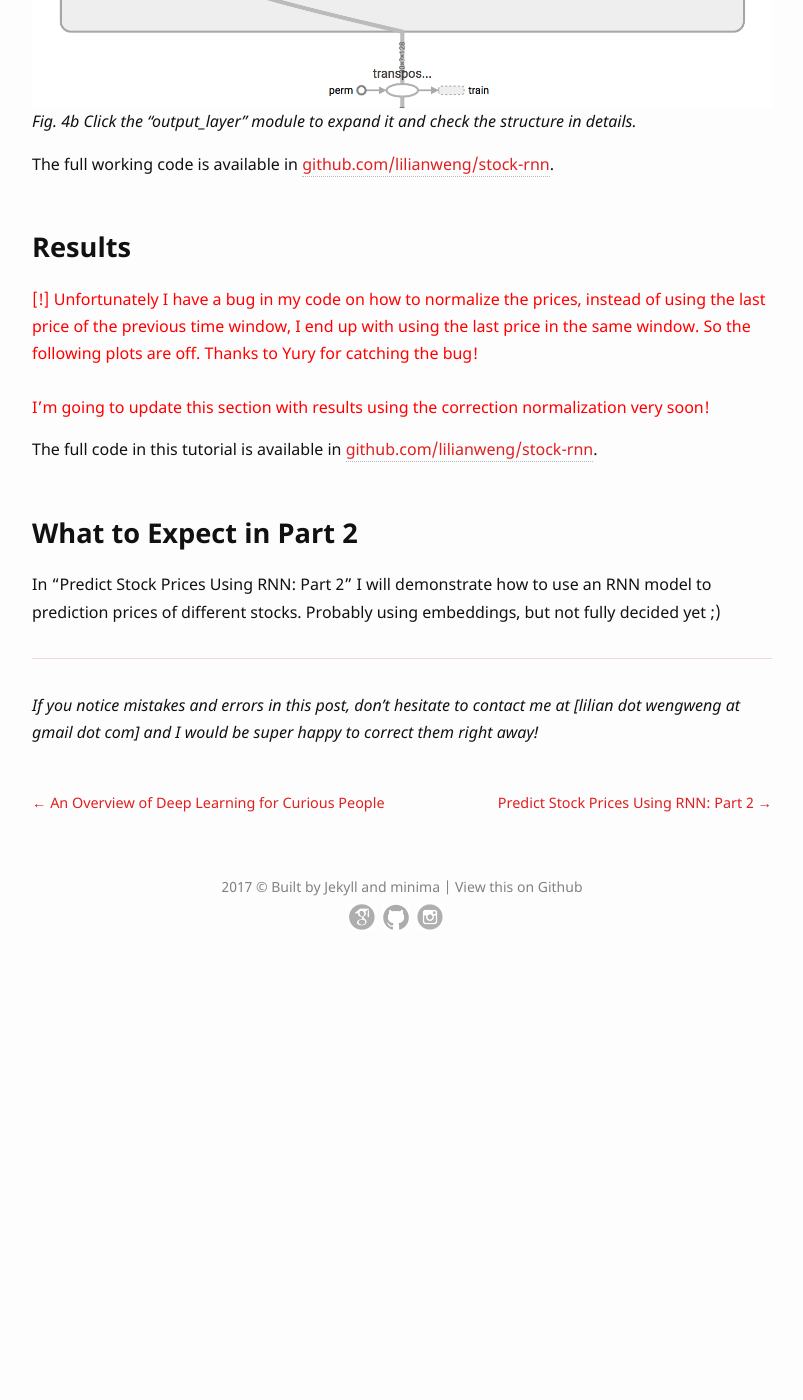
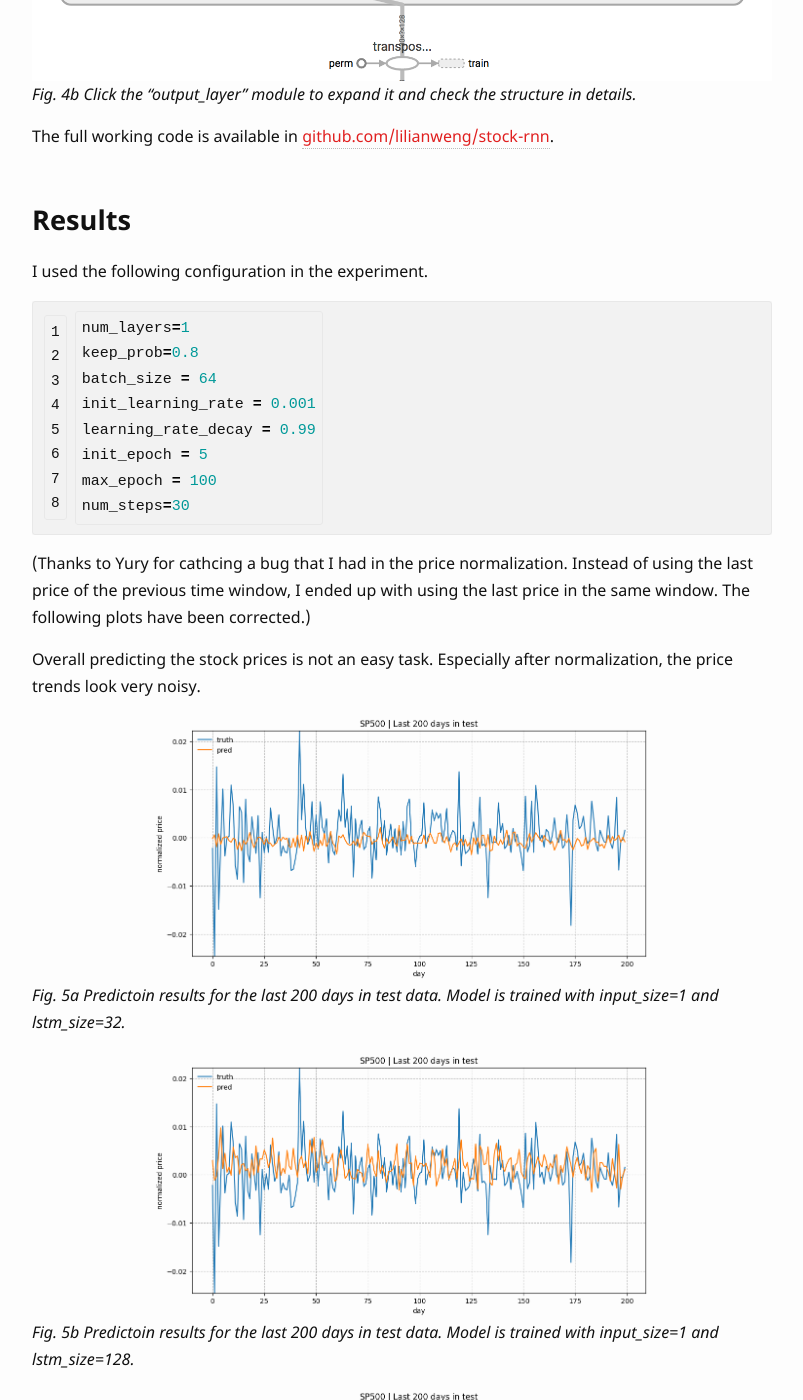
Before and after one commit to lilianweng/lil-log, a Jekyll site: the page built from _posts/2017-07-08-predict-stock-prices-using-RNN-part-1.md, in a window 1280 px wide and 1400 px high, scrolled down 10800 px. Shown: the whole window, without its empty margins (238-1041 px from the left). Built offline with Jekyll 4.4.1, drawn with Linux system fonts in a browser that asks for light colours; formulas are drawn with MathJax 3; before the commit the page ends 11750 px from its top, so only the background shows below that; some of the changed text lies outside the part shown.

Commit message:
update stock rnn part 1

````diff
--- a/_posts/2017-07-08-predict-stock-prices-using-RNN-part-1.md
+++ b/_posts/2017-07-08-predict-stock-prices-using-RNN-part-1.md
@@ -161,16 +161,16 @@ The training requires `max_epoch` epochs in total; an [epoch](http://www.fon.hum
 {% highlight python linenos %}
 # Configuration is wrapped in one object for easy tracking and passing.
 class RNNConfig():
-    input_size=3
+    input_size=1
     num_steps=30
     lstm_size=128
     num_layers=1
     keep_prob=0.8
-    batch_size = 200
-    init_learning_rate = 0.02
-    learning_rate_decay = 0.995
-    init_epoch = 10
-    max_epoch = 500
+    batch_size = 64
+    init_learning_rate = 0.001
+    learning_rate_decay = 0.99
+    init_epoch = 5
+    max_epoch = 50
 
 config = RNNConfig()
 {% endhighlight %}
@@ -364,60 +364,44 @@ The full working code is available in [github.com/lilianweng/stock-rnn](https://
 
 ## Results
 
-<span style="color: red;">[!] Unfortunately I have a bug in my code on how to normalize the prices, instead of using the last price of the previous time window, I end up with using the last price in the same window. So the following plots are off. Thanks to Yury for catching the bug! <br /><br />
-I'm going to update this section with results using the correction normalization very soon! </span>
-
-<!--
-In my experiment, I used the following configuration:
+I used the following configuration in the experiment.
 {% highlight python linenos %}
 num_layers=1
 keep_prob=0.8
-batch_size = 200
-init_learning_rate = 0.05
+batch_size = 64
+init_learning_rate = 0.001
 learning_rate_decay = 0.99
 init_epoch = 5
-max_epoch = 500
+max_epoch = 100
 num_steps=30
 {% endhighlight %}
 
-### input_size = 1; lstm_size = 32
-(Final MSE = 9.1462e-5)
-The result looks noisy with a tiny `input_size`.
+(Thanks to Yury for cathcing a bug that I had in the price normalization. Instead of using the last price of the previous time window, I ended up with using the last price in the same window. The following plots have been corrected.)
 
-![]({{ '/assets/images/results_input_size_1_lstm_size_32.png' | relative_url }})
-*Fig. 5a Predictoin results for the first and last 200 days in test data. Model is trained with input_size=1 and lstm_size=32.*
+Overall predicting the stock prices is not an easy task. Especially after normalization, the price trends look very noisy.
+
+![]({{ '/assets/images/rnn_input1_lstm32.png' | relative_url }})
+{: style="width: 500px;" class="center"}
+*Fig. 5a Predictoin results for the last 200 days in test data. Model is trained with input_size=1 and lstm_size=32.*
+
+![]({{ '/assets/images/rnn_input1_lstm128.png' | relative_url }})
+{: style="width: 500px;" class="center"}
+*Fig. 5b Predictoin results for the last 200 days in test data. Model is trained with input_size=1 and lstm_size=128.*
+
+![]({{ '/assets/images/rnn_input5_lstm128.png' | relative_url }})
+{: style="width: 500px;" class="center"}
+*Fig. 5c Predictoin results for the last 200 days in test data. Model is trained with input_size=5 and lstm_size=128.*
 
 
-### input_size = 5; lstm_size = 32
-(Final MSE = 2.9298e-4)
-Overall, pretty good.
 
-![]({{ '/assets/images/results_input_size_5_lstm_size_32.png' | relative_url }})
-*Fig. 5b Predictoin results for the first and last 200 days in test data. Model is trained with input_size=5 and lstm_size=32.*
+The example code in this tutorial is available in [github.com/lilianweng/stock-rnn:scripts](https://github.com/lilianweng/stock-rnn/tree/master/scripts).
 
+<span style="color: red;">(Updated on Sep 14, 2017)</span>
+The model code has been updated to be wrapped into a class: [LstmRNN](https://github.com/lilianweng/stock-rnn/blob/master/model_rnn.py). The model training can be triggered by [main.py](https://github.com/lilianweng/stock-rnn/blob/master/main.py), such as:
 
-### input_size = 5; lstm_size = 128
-(Final MSE = 3.9621e-4)
-More LSTM units makes the prediction less table.
-
-![]({{ '/assets/images/results_input_size_5_lstm_size_128.png' | relative_url }})
-*Fig. 5c Predictoin results for the first and last 200 days in test data. Model is trained with input_size=5 and lstm_size=128.*
-
-
-### input_size = 30; lstm_size = 32
-(Final MSE = 1.4477e-3)
-When the input_size is large, the prediction is still in need of improvment, as it cannot capture many extreme points in the series.
-
-![]({{ '/assets/images/results_input_size_30_lstm_size_32.png' | relative_url }})
-*Fig. 5d Predictoin results for the first and last 200 days in test data. Model is trained with input_size=30 and lstm_size=32.*
--->
-
-The full code in this tutorial is available in [github.com/lilianweng/stock-rnn](https://github.com/lilianweng/stock-rnn).
-
-
-## What to Expect in Part 2
-
-In "Predict Stock Prices Using RNN: Part 2" I will demonstrate how to use an RNN model to prediction prices of different stocks. Probably using embeddings, but not fully decided yet ;)
+```
+python main.py --stock_symbol=SP500 --train --input_size=1 --lstm_size=128
+```
 
 ---
 
````
Also changed, not shown: other parts of _posts/2017-07-08-predict-stock-prices-using-RNN-part-1.md (+2 -2 lines), assets/images/results_input_size_1_lstm_size_32.png (deleted), assets/images/results_input_size_30_lstm_size_32.png (deleted), assets/images/results_input_size_5_lstm_size_128.png (deleted), assets/images/results_input_size_5_lstm_size_32.png (deleted), assets/images/rnn_embedding_result.png (deleted), assets/images/rnn_input1_lstm128.png (added), assets/images/rnn_input1_lstm32.png (added), assets/images/rnn_input5_lstm128.png (added).
